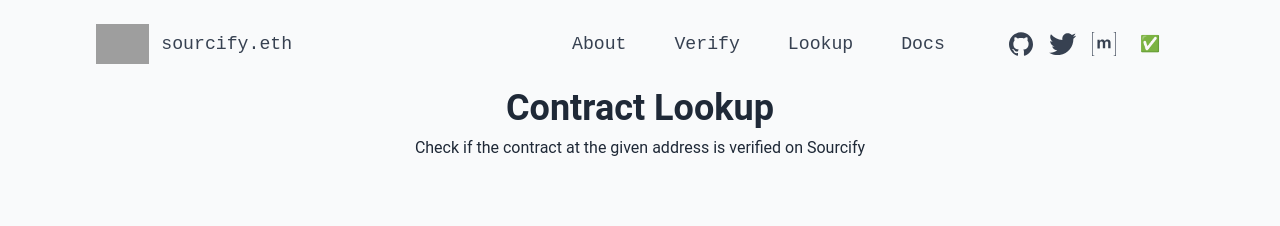
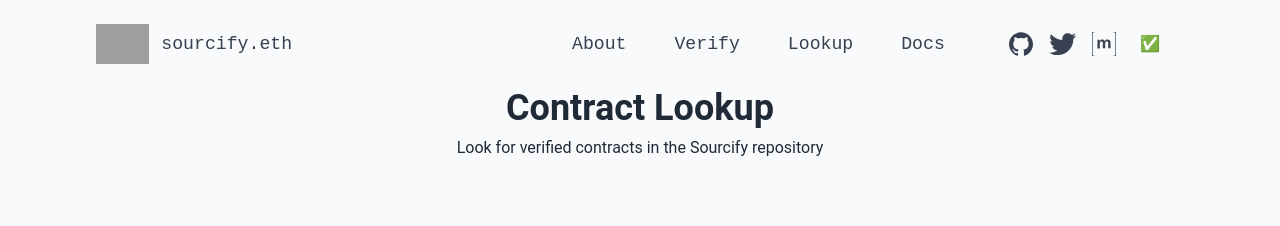
Before and after one commit to develuxes/sourcify, a React (Create React App) app in the folder ui-new/: page /lookup in a window 1280 px wide. Shown: the top 226 px of the page. Built offline with nearby package versions, Linux system fonts and the light colour scheme; no server answers; grey boxes are pictures that could not be loaded.

Commit message:
Change Lookup description text

```diff
--- a/ui-new/src/pages/Lookup/index.tsx
+++ b/ui-new/src/pages/Lookup/index.tsx
@@ -46,7 +46,7 @@ const Lookup = () => {
       <div className="text-center">
         <h1 className="text-3xl md:text-4xl font-bold">Contract Lookup</h1>
         <p className="mt-2">
-          Check if the contract at the given address is verified on Sourcify
+          Look for verified contracts in the Sourcify repository
         </p>
       </div>
       <div className="flex flex-col flex-grow items-center justify-center mt-6">
```
